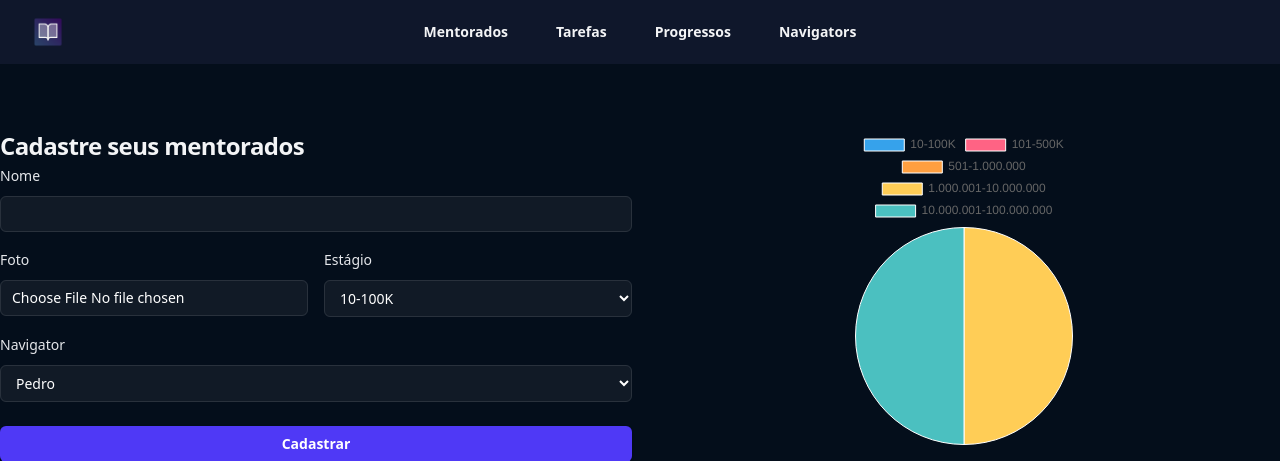
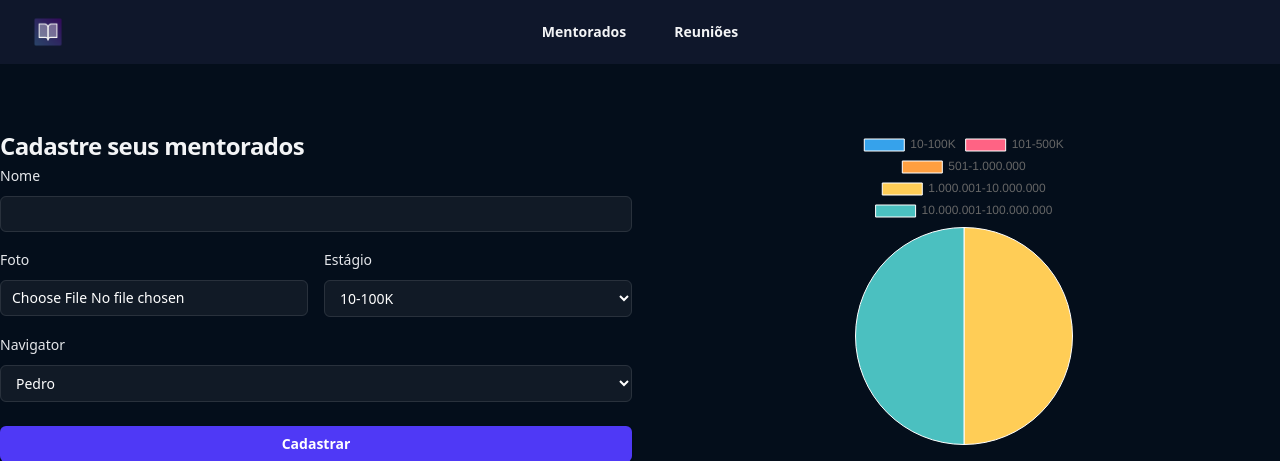
Before and after one commit to GilkleberMedeiros/psw13-monitorando, a Django app: page /mentorados/ in a window 1280 px wide. Shown: the top 461 px of the page. Run offline with Django 5.2, Linux system fonts and the light colour scheme; a user stored in the database is signed in; data comes from the database, SQL or seed files in the repository.

Commit message:
consertando os links nos navmenus.

```diff
--- a/mentorados/templates/mentorados.html
+++ b/mentorados/templates/mentorados.html
@@ -20,10 +20,8 @@
         </button>
       </div>
       <div class="hidden lg:flex lg:gap-x-12">
-        <a href="#" class="text-sm/6 font-semibold text-gray-100">Mentorados</a>
-        <a href="#" class="text-sm/6 font-semibold text-gray-100">Tarefas</a>
-        <a href="#" class="text-sm/6 font-semibold text-gray-100">Progressos</a>
-        <a href="#" class="text-sm/6 font-semibold text-gray-100">Navigators</a>
+        <a href="{% url 'mentorados' %}" class="text-sm/6 font-semibold text-gray-100">Mentorados</a>
+        <a href="{% url 'reunioes' %}" class="text-sm/6 font-semibold text-gray-100">Reuniões</a>
       </div>
       <div class="hidden lg:flex lg:flex-1 lg:justify-end">
 
--- a/mentorados/templates/reunioes.html
+++ b/mentorados/templates/reunioes.html
@@ -18,10 +18,8 @@
         </button>
       </div>
       <div class="hidden lg:flex lg:gap-x-12">
-        <a href="#" class="text-sm/6 font-semibold text-gray-100">Mentorados</a>
-        <a href="#" class="text-sm/6 font-semibold text-gray-100">Tarefas</a>
-        <a href="#" class="text-sm/6 font-semibold text-gray-100">Progressos</a>
-        <a href="#" class="text-sm/6 font-semibold text-gray-100">Navigators</a>
+        <a href="{% url 'mentorados' %}" class="text-sm/6 font-semibold text-gray-100">Mentorados</a>
+        <a href="{% url 'reunioes' %}" class="text-sm/6 font-semibold text-gray-100">Reuniões</a>
       </div>
       <div class="hidden lg:flex lg:flex-1 lg:justify-end">
 
--- a/mentorados/templates/tarefa.html
+++ b/mentorados/templates/tarefa.html
@@ -24,10 +24,8 @@ Monitorando - Tarefas mentorados
         </button>
       </div>
       <div class="hidden lg:flex lg:gap-x-12">
-        <a href="#" class="text-sm/6 font-semibold text-gray-100">Mentorados</a>
-        <a href="#" class="text-sm/6 font-semibold text-gray-100">Tarefas</a>
-        <a href="#" class="text-sm/6 font-semibold text-gray-100">Progressos</a>
-        <a href="#" class="text-sm/6 font-semibold text-gray-100">Navigators</a>
+        <a href="{% url 'mentorados' %}" class="text-sm/6 font-semibold text-gray-100">Mentorados</a>
+        <a href="{% url 'reunioes' %}" class="text-sm/6 font-semibold text-gray-100">Reuniões</a>
       </div>
       <div class="hidden lg:flex lg:flex-1 lg:justify-end">
 
```
Also changed, not shown: mentorados/templates/tarefas_mentorado.html (+3 -4 lines).
